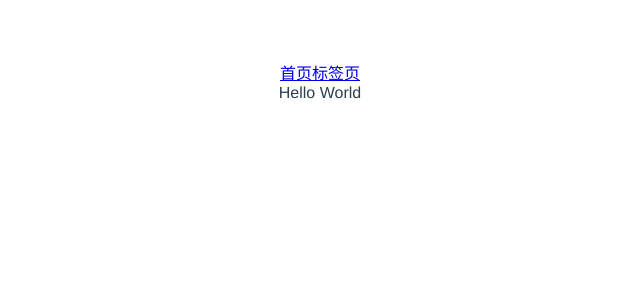
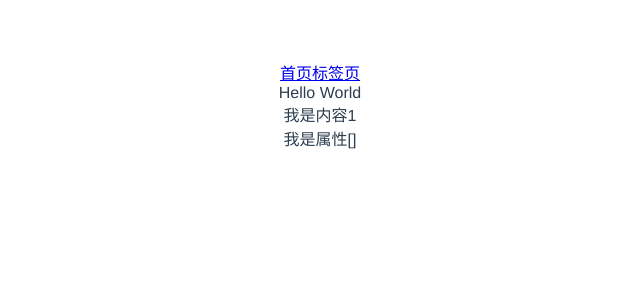
Before and after one commit to 0730chen/fish-ui, a Vue app: page / in a window 1280 px wide. Shown: the top 300 px of the page, without its empty margins (320-960 px from the left). Built offline with nearby package versions, Linux system fonts and the light colour scheme.

Commit message:
使用setup的变量

```diff
--- a/src/components/HelloWorld.vue
+++ b/src/components/HelloWorld.vue
@@ -2,6 +2,8 @@
   <div>
     Hello World
   </div>
+  <div>我是内容{{counter}}</div>
+  <div>我是属性{{repositories}}</div>
 </template>
 
 <script>
@@ -26,9 +28,10 @@ export default {
   props: {
     msg: String
   },
-  setup(props) {
+  setup(props,content) {
 
     const counter = ref(0)
+    console.log(content);
     const repositories = ref([])
     const ccc = toRefs([])
 
```
